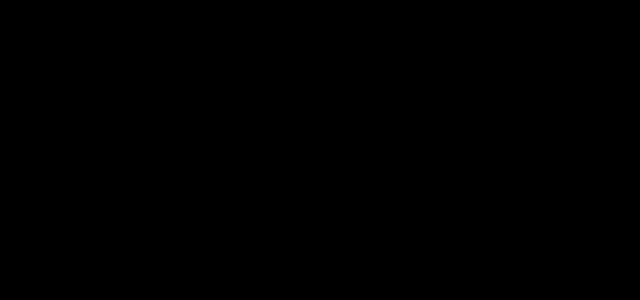
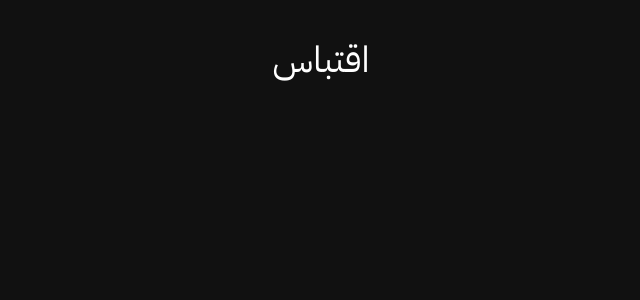
Before and after one commit to osama-mhmd/eqtibas, a Next.js app: page / in a window 1280 px wide. Shown: the top 300 px of the page, without its empty margins (319-959 px from the left). Built offline with nearby package versions, Linux system fonts and the light colour scheme.

Commit message:
chore/setup

```diff
--- a/src/app/globals.css
+++ b/src/app/globals.css
@@ -10,20 +10,26 @@
 
 @media (prefers-color-scheme: dark) { */
 :root {
-  --foreground-rgb: 255, 255, 255;
-  --background-start-rgb: 0, 0, 0;
-  --background-end-rgb: 0, 0, 0;
+  --foreground-rgb: #fff;
+  --background-rgb: #111;
 }
 /* } */
 
+::-webkit-scrollbar {
+  background-color: transparent;
+  width: 10px;
+}
+::-webkit-scrollbar-thumb {
+  background-color: #333;
+}
+::-webkit-scrollbar-thumb:hover {
+  background-color: #222;
+}
+
 body {
-  color: rgb(var(--foreground-rgb));
-  background: linear-gradient(
-      to bottom,
-      transparent,
-      rgb(var(--background-end-rgb))
-    )
-    rgb(var(--background-start-rgb));
+  color: var(--foreground-rgb);
+  min-height: 100vh;
+  background: var(--background-rgb);
 }
 
 @layer utilities {
--- a/src/app/layout.tsx
+++ b/src/app/layout.tsx
@@ -1,11 +1,11 @@
 import type { Metadata } from "next";
-import { Inter } from "next/font/google";
+import { IBM_Plex_Sans_Arabic } from "next/font/google";
 import "./globals.css";
 
-const inter = Inter({ subsets: ["latin"] });
+const ibm = IBM_Plex_Sans_Arabic({ subsets: ["arabic"], weight: ["400"] });
 
 export const metadata: Metadata = {
-  title: "إقتباس",
+  title: "اقتباس | الصفحة الرئيسية",
   description: "...",
 };
 
@@ -16,7 +16,7 @@ export default function RootLayout({
 }>) {
   return (
     <html lang="ar" dir="rtl">
-      <body className={inter.className}>{children}</body>
+      <body className={ibm.className}>{children}</body>
     </html>
   );
 }
--- a/src/app/page.tsx
+++ b/src/app/page.tsx
@@ -1,8 +1,11 @@
 export default function Home() {
   return (
     <main>
-      <section></section>
-      <section></section>
+      <section className="mt-10">
+        <div className="container">
+          <h1 className="text-center text-4xl">اقتباس</h1>
+        </div>
+      </section>
     </main>
   );
 }
```
Also changed, not shown: 1 other file (tests, documents, lock files or other folders).
